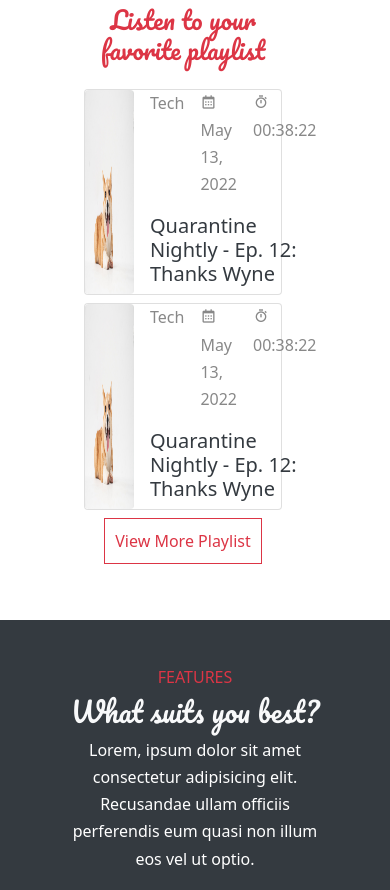
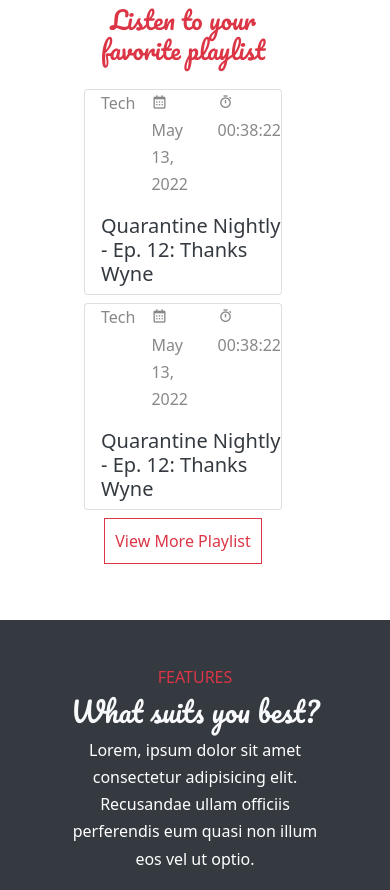
Before and after one commit to Godwyne/vector, a plain HTML site: page index.html in a window 390 px wide. Shown: the part 3649-4539 px from the top of the page. Drawn offline with nearby package versions, Linux system fonts and the light colour scheme.

Commit message:
little adjustment on the playlist section

```diff
--- a/index.html
+++ b/index.html
@@ -172,7 +172,7 @@
                 <h2 class="pacifico text-danger text-center fw-100 mb-4">Listen to your favorite playlist</h2>
                 <div class="card mb-2">
                     <div class="media d-flex">
-                        <img class="img-fluid rounded w-25" src="img/dog3.jpg" alt="podcast_img">
+                        <img class="img-fluid rounded w-25 d-none d-lg-inline" src="img/dog3.jpg" alt="podcast_img">
                         <div class="media-body ml-3">
                             <div class="d-flex">
                                 <p class="mr-3">Tech</p>
@@ -189,7 +189,7 @@
                 </div>
                 <div class="card mb-2">
                     <div class="media d-flex">
-                        <img class="img-fluid rounded w-25" src="img/dog3.jpg" alt="podcast_img">
+                        <img class="img-fluid rounded w-25 d-none d-lg-inline" src="img/dog3.jpg" alt="podcast_img">
                         <div class="media-body ml-3">
                             <div class="d-flex">
                                 <p class="mr-3">Tech</p>
```
